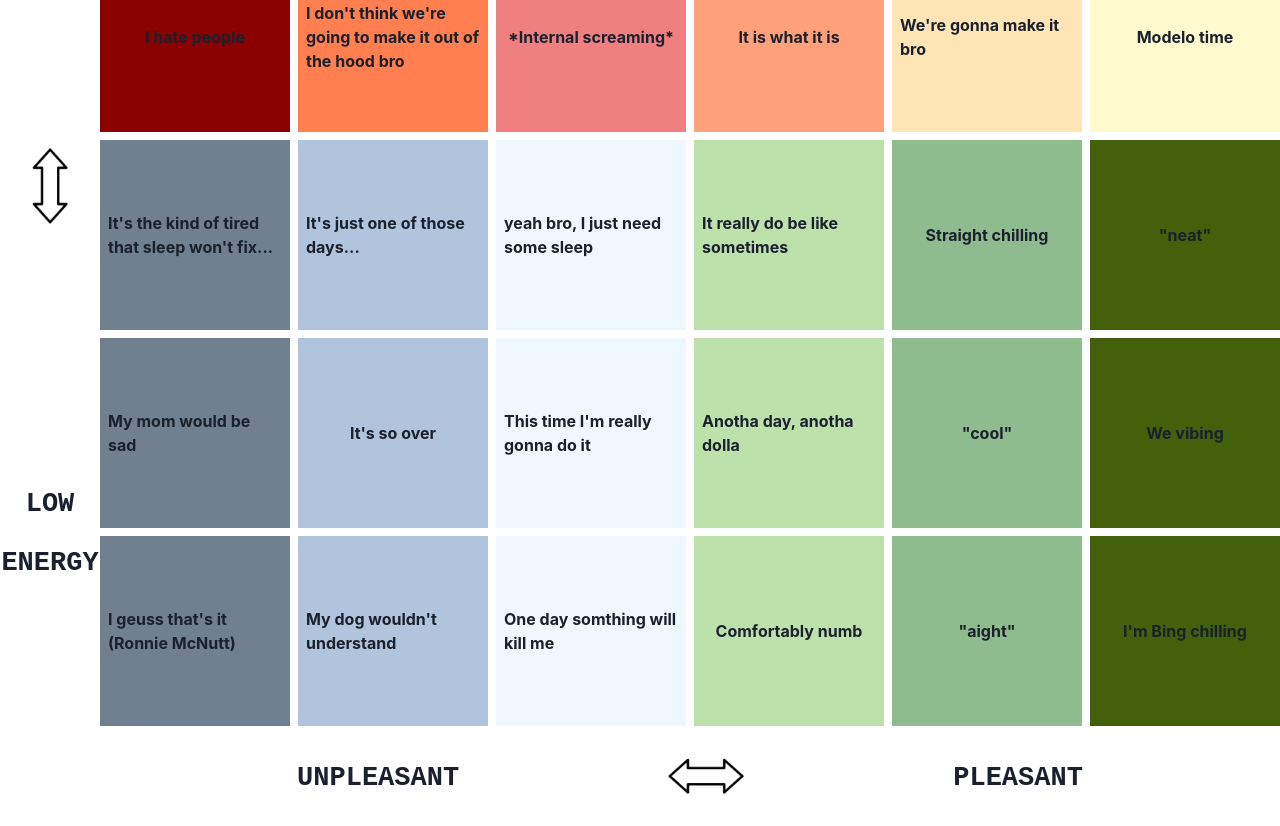
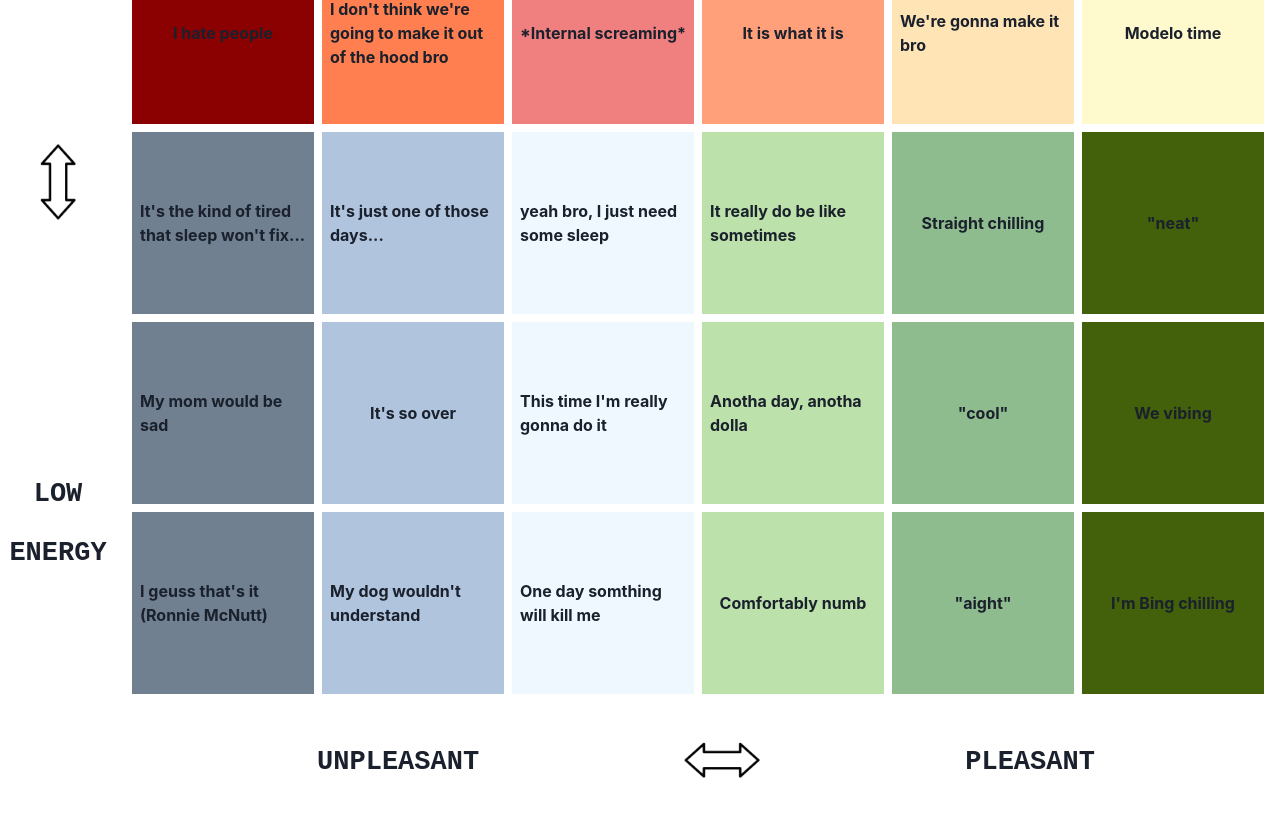
Before and after one commit to kalikokalikova/moodtracker, a React (Create React App) app in the folder client/: page / in a window 1280 px wide. Shown: the part 648-1474 px from the top of the page. Built offline with nearby package versions, Linux system fonts and the light colour scheme.

Commit message:
a few styles tweaks

```diff
--- a/client/src/Components/Axes/XAxisBox.js
+++ b/client/src/Components/Axes/XAxisBox.js
@@ -22,6 +22,7 @@ function XAxisBox() {
         alignItems: "center",
         display: "flex",
         justifyContent: "space-evenly",
+        margin: '.5rem',
       }}
     >
       <div className={style.axisText}>unpleasant</div>
--- a/client/src/Components/Axes/YAxisBox.js
+++ b/client/src/Components/Axes/YAxisBox.js
@@ -22,6 +22,7 @@ function YAxisBox() {
         flexDirection: "column",
         justifyContent: "space-evenly",
         textAlign: "center",
+        margin: '.5rem',
       }}
     >
       <div className={style.axisText}>
--- a/client/src/Components/Grid/Grid.js
+++ b/client/src/Components/Grid/Grid.js
@@ -21,6 +21,7 @@ const styles = createUseStyles({
     display: "grid", // Set display property to 'grid'
     gridTemplateColumns: "repeat(6, 1fr)", // You can adjust the number of columns as needed
     gap: "8px", // Adjust the gap between squares
+    margin: "1rem",
   },
 });
 
```
